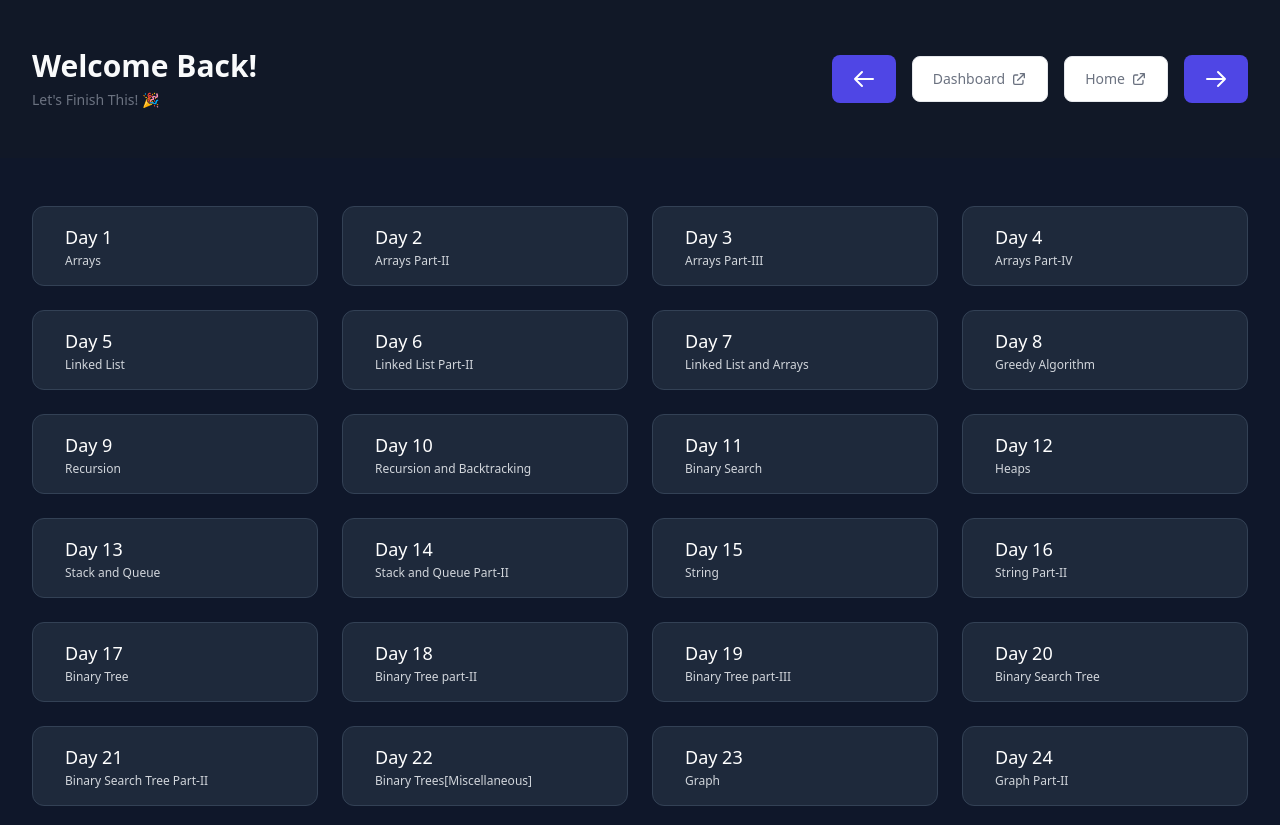
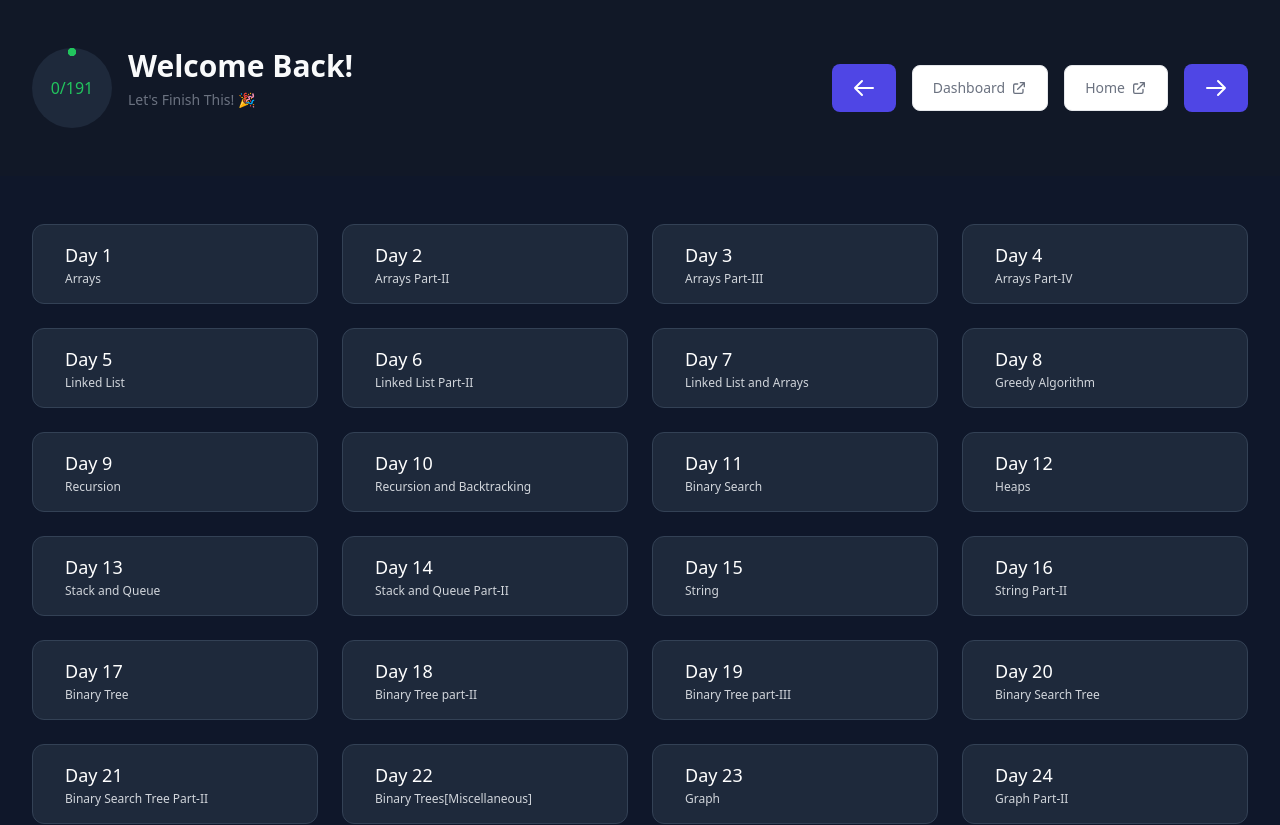
Before and after one commit to hmrserver/Striver-Sheet-Tracker, a React (Create React App) app in the folder frontend/: page / in a window 1280 px wide. Shown: the top 825 px of the page. Built offline with nearby package versions, Linux system fonts and the light colour scheme.

Commit message:
added progress bar

```diff
--- a/frontend/src/components/Header.js
+++ b/frontend/src/components/Header.js
@@ -1,11 +1,14 @@
-import React, { useContext } from "react";
+import React, { useContext, useEffect, useState } from "react";
 import { useLocation } from "react-router-dom";
 import { problems } from "../Routes/problems";
 import { ApiContext } from "../contexts/ApiContext";
 
 export default function Header() {
   let location = useLocation();
-  const { leetcodeSession } = useContext(ApiContext);
+  const { leetcodeSession, completed } = useContext(ApiContext);
+  const [dayProgression, setDayProgression] = useState(0);
+  const [totalCompletedQ, setTotalCompleted] = useState(0);
+  const [totalQs, setTotalQuestions] = useState(0);
   //get json data from JWT token
 
   let jwtData = {};
@@ -17,8 +20,8 @@ export default function Header() {
   // const { id } = useParams();
   // console.log(id);
   const id = location.pathname.split("/")[2];
-  const showDayInfo = isNaN(id) ? false : true;
-  // if (showDayInfo) {
+  const isDayPage = isNaN(id) ? false : true;
+  // if (isDayPage) {
   //   console.log(id);
   // } else {
   //   console.log("no id");
@@ -27,6 +30,30 @@ export default function Header() {
 
   // }
   // console.log(location.pathname);
+
+  useEffect(() => {
+    let totalCompleted = 0;
+
+    let totalQuestions = 0;
+    problems.map((day, index) => {
+      if (isDayPage) {
+        if (index === parseInt(id)) {
+          totalCompleted += completed[index];
+          totalQuestions += day.value.length;
+        }
+      } else {
+        totalCompleted += completed[index];
+        totalQuestions += day.value.length;
+      }
+    });
+
+    setDayProgression(Math.round((totalCompleted / totalQuestions) * 100));
+    console.log(dayProgression);
+    setTotalCompleted(totalCompleted);
+    setTotalQuestions(totalQuestions);
+    console.log(totalCompletedQ);
+    console.log(totalQs);
+  }, [completed]);
   if (location.pathname === "/login") {
     return;
   } else {
@@ -35,25 +62,21 @@ export default function Header() {
         <div class="max-w-screen-xl px-4 py-8 mx-auto sm:py-12 sm:px-6 lg:px-8">
           <div class="sm:justify-between sm:items-center sm:flex">
             <div class="text-center sm:text-left flex">
-              {/* {showDayInfo ? (
+              {
                 <div
-                  class="radial-progress text-primary text-green-500 mr-4"
-                  style={{ "--value": { dayProgression } }}
+                  class="radial-progress bg-slate-800 text-primary text-green-500 mr-4"
+                  style={{ "--value": dayProgression }}
                 >
-                  {dayProgression}%
+                  {totalCompletedQ}/{totalQs}
                 </div>
-              ) : (
-                ""
-              )} */}
+              }
               <span>
                 <h1 class="text-2xl font-bold text-gray-50 sm:text-3xl">
-                  {showDayInfo
-                    ? problems[id].day.split(":")[0]
-                    : "Welcome Back!"}
+                  {isDayPage ? problems[id].day.split(":")[0] : "Welcome Back!"}
                 </h1>
 
                 <p class="mt-1.5 text-sm text-gray-500">
-                  {showDayInfo
+                  {isDayPage
                     ? problems[id].day.split(":")[1]
                     : "Let's Finish This! 🎉"}
                 </p>
--- a/frontend/src/contexts/ApiContext.js
+++ b/frontend/src/contexts/ApiContext.js
@@ -1,13 +1,7 @@
 import { createContext, useEffect, useMemo, useState } from "react";
 import { useCookies } from "react-cookie";
-import {
-  BrowserRouter as Router,
-  Routes,
-  Route,
-  Navigate,
-  useLocation,
-  useParams,
-} from "react-router-dom";
+import { problems } from "../Routes/problems";
+import { getCacheData, shouldFetchData } from "./apiLeetcode";
 
 export const ApiContext = createContext();
 
@@ -34,6 +28,43 @@ export const ApiContextProvider = ({ children }) => {
   const [codingninjasToken, setCodingninjasToken] = useState(
     cookies.codingninjasToken
   );
+  const [completed, setCompleted] = useState({});
+  let completedQuestions = {};
+  async function splitQuestionTitle(urlLeetcode, urlCodingninjas, index) {
+    if (!urlLeetcode && !urlCodingninjas) return; // Both URLs are empty, no need to fetch
+    let codingninjasQid = null;
+    let leetcodeTitle = null;
+
+    if (urlCodingninjas) {
+      codingninjasQid = urlCodingninjas.split("/problems/")[1].split("?")[0];
+    }
+
+    if (urlLeetcode) {
+      leetcodeTitle = urlLeetcode.split("/")[4];
+    }
+
+    const cnData = codingninjasQid
+      ? getCacheData(`codingninjas_${codingninjasQid}`)
+      : null;
+    const lcData = leetcodeTitle
+      ? getCacheData(`leetcode_${leetcodeTitle}`)
+      : null;
+
+    if (!shouldFetchData(cnData) || !shouldFetchData(lcData)) {
+      completedQuestions[index]++;
+    }
+  }
+  useEffect(() => {
+    problems.map((day, index) => {
+      completedQuestions[index] = 0;
+      day.value.map((problem) => {
+        splitQuestionTitle(problem.leetcode, problem.codingninjas, index);
+      });
+    });
+
+    setCompleted(completedQuestions);
+    console.log(completedQuestions);
+  }, []);
   // useEffect(() => {
   //   //goto next day page
   //   window.location.href = "/stats/" + day;
@@ -49,6 +80,8 @@ export const ApiContextProvider = ({ children }) => {
         setDayProgression,
         codingninjasToken,
         setCodingninjasToken,
+        completed,
+        setCompleted,
       }}
     >
       {children}
```
